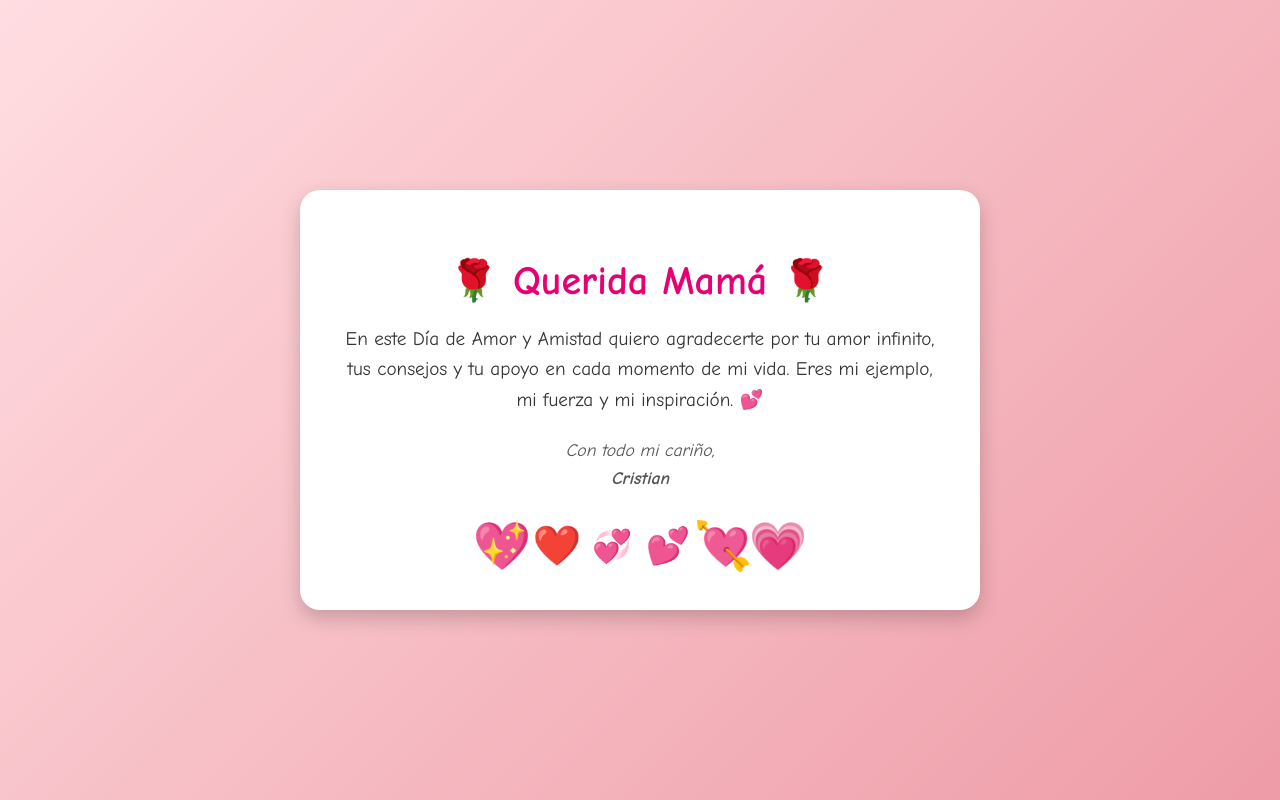
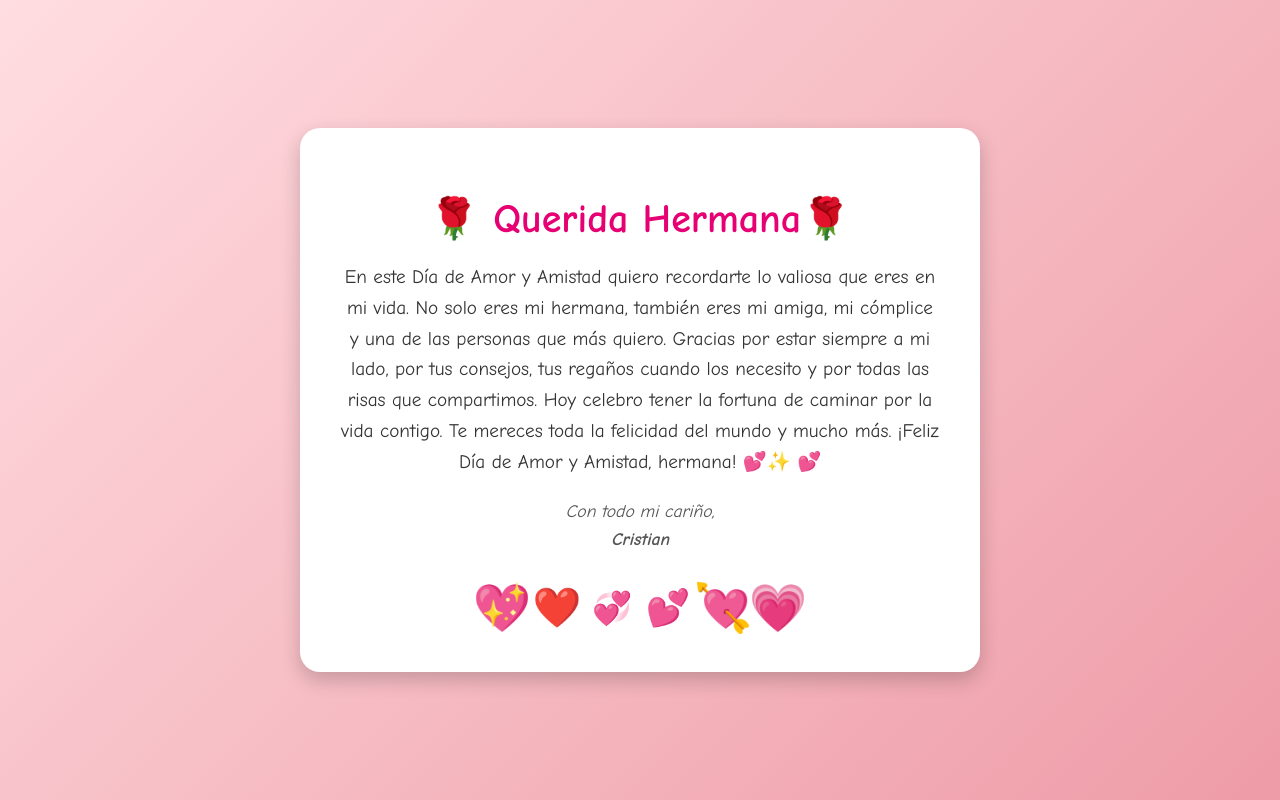
Before and after one commit to cristianidrobo877-hub/carta-mama, a plain HTML site: page index.html in a window 1280 px wide. Drawn offline with Linux system fonts and the light colour scheme.

Commit message:
Update index.html

```diff
--- a/index.html
+++ b/index.html
@@ -3,16 +3,18 @@
 <head>
   <meta charset="UTF-8">
   <meta name="viewport" content="width=device-width, initial-scale=1.0">
-  <title>Carta para Mamá 💖</title>
+  <title>Carta para mi hermana 💖</title>
   <link rel="stylesheet" href="style.css">
 </head>
 <body>
   <div class="carta">
-    <h1>🌹 Querida Mamá 🌹</h1>
+    <h1>🌹 Querida Hermana🌹</h1>
     <p>
-      En este Día de Amor y Amistad quiero agradecerte por tu amor infinito,
-      tus consejos y tu apoyo en cada momento de mi vida.
-      Eres mi ejemplo, mi fuerza y mi inspiración. 💕
+      En este Día de Amor y Amistad quiero recordarte lo valiosa que eres en mi vida. No solo eres mi hermana, también eres mi amiga, mi cómplice y una de las personas que más quiero. Gracias por estar siempre a mi lado, por tus consejos, tus regaños cuando los necesito y por todas las risas que compartimos.
+
+Hoy celebro tener la fortuna de caminar por la vida contigo. Te mereces toda la felicidad del mundo y mucho más.
+
+¡Feliz Día de Amor y Amistad, hermana! 💕✨ 💕
     </p>
     <p class="firma">Con todo mi cariño,<br><strong>Cristian</strong></p>
 
```
